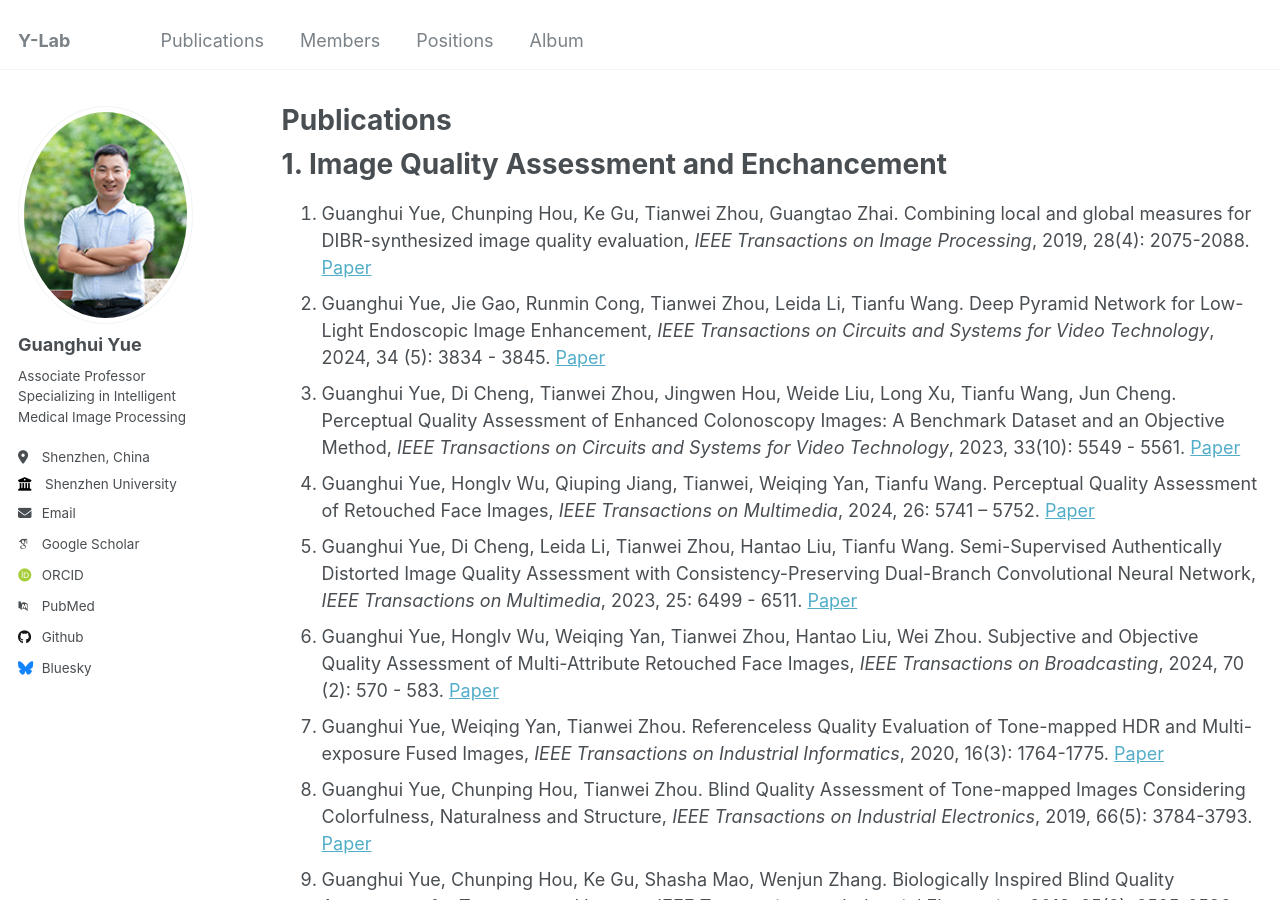
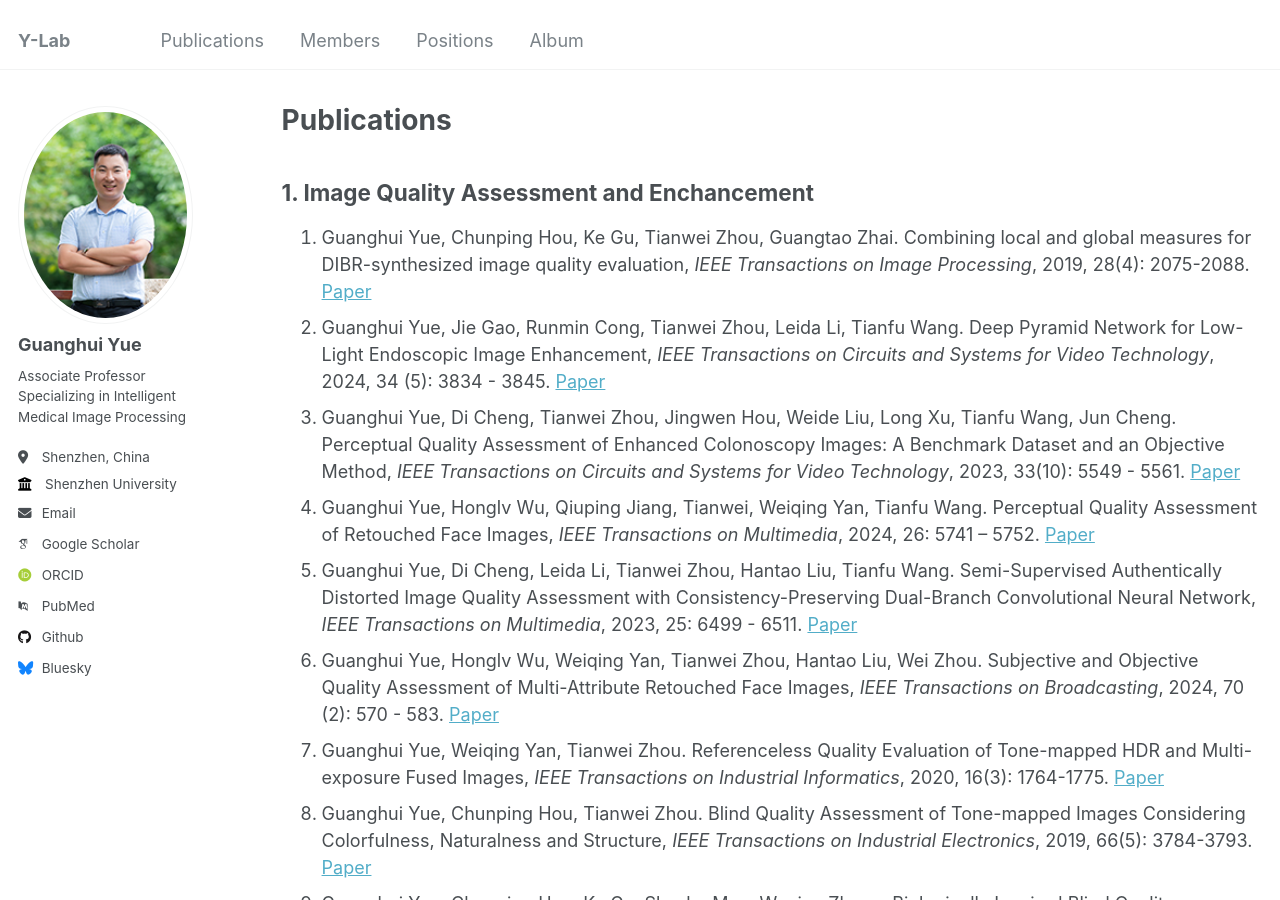
Before and after one commit to Guanghui-Yue/Guanghui-Yue.github.io, a Jekyll site: the page built from _pages/publication.md, in a window 1280 px wide and 900 px high. Built offline with Jekyll 4.4.1, drawn with Linux system fonts in a browser that asks for light colours; some web fonts are replaced.

```diff
--- a/_pages/publication.md
+++ b/_pages/publication.md
@@ -5,7 +5,7 @@ permalink: /publications/
 author_profile: true
 ---
 
-# 1. Image Quality Assessment and Enchancement
+## 1. Image Quality Assessment and Enchancement
 1. Guanghui Yue, Chunping Hou, Ke Gu, Tianwei Zhou, Guangtao Zhai. Combining local and global measures for DIBR-synthesized image quality evaluation, <em>IEEE Transactions on Image Processing</em>, 2019, 28(4): 2075-2088. [Paper](https://ieeexplore.ieee.org/abstract/document/8491300/)
 2. Guanghui Yue, Jie Gao, Runmin Cong, Tianwei Zhou, Leida Li, Tianfu Wang. Deep Pyramid Network for Low-Light Endoscopic Image Enhancement, <em>IEEE Transactions on Circuits and Systems for Video Technology</em>, 2024, 34 (5): 3834 - 3845. [Paper](https://ieeexplore.ieee.org/abstract/document/10274690/)
 3. Guanghui Yue, Di Cheng, Tianwei Zhou, Jingwen Hou, Weide Liu, Long Xu, Tianfu Wang, Jun Cheng. Perceptual Quality Assessment of Enhanced Colonoscopy Images: A Benchmark Dataset and an Objective Method, <em>IEEE Transactions on Circuits and Systems for Video Technology</em>, 2023, 33(10): 5549 - 5561. [Paper](https://ieeexplore.ieee.org/abstract/document/10078370/)
@@ -26,7 +26,7 @@ author_profile: true
 18. Tianwei Zhou, Songbai Tan, Gang Li, Shishun Tian, Chang Tang, Zhihua Wang, Guanghui Yue<sup>*</sup> (Corresponding author). Retouched Face Image Quality Assessment Based on Differential Perception and Textual Prompt, <em>IEEE Transactions on Broadcasting</em>, 2024, accepted, in press, DOI: 10.1109/TBC.2024.3447454.
 
 
-# 2. Medical Image Classification
+## 2. Medical Image Classification
 1. Guanghui Yue, Peishan Wei, Tianwei Zhou, Qiuping Jiang, Weiqing Yan, Tianfu Wang. Toward Multi-Center Skin Lesion Classification Using Deep Neural Network with Adaptively Weighted Balance Loss, <em>IEEE Transactions on Medical Imaging</em>, 2023, 42(1): 119-131. [Paper](https://ieeexplore.ieee.org/abstract/document/9878129/)
 2. Guanghui Yue, Peishan Wei, Yun Liu, Yu Luo, Jingfeng Du, Tianfu Wang. Automated Endoscopic Image Classification via Deep Neural Network With Class Imbalance Loss, <em>IEEE Transactions on Instrumentation and Measurement</em>, 2023, 72: 1-11. [Paper](https://ieeexplore.ieee.org/abstract/document/10091194/) (ESI)
 3. Guanghui Yue<sup>#</sup>, Peishan Wei<sup>#</sup> (Equal contribution), Tianwei Zhou, Youyi Song, Cheng Zhao, Tianfu Wang, Baiying Lei. Specificity-aware Federated Learning with Dynamic Feature Fusion Network for Imbalanced Medical Image Classification, <em>IEEE Journal of Biomedical and Health Informatics</em>, 2023, accepted, in press, DOI: 10.1109/JBHI.2023. 3319516. [Paper](https://ieeexplore.ieee.org/abstract/document/10264099/)
@@ -34,7 +34,7 @@ author_profile: true
 5. Guanghui Yue, Yuan Li, Tianwei Zhou, Xiaoyan Zhou, Yun Liu, Tianfu Wang. Attention-Driven Cascaded Network for Diabetic Retinopathy Grading from Fundus Images, <em>Biomedical Signal Processing and Control</em>, 2023, 80: 104370. [Paper](https://www.sciencedirect.com/science/article/pii/S1746809422008242)
 
 
-# 3. Medical Image Segmentation
+## 3. Medical Image Segmentation
 1. Guanghui Yue, Houlu Xiao, Hai Xie, Tianwei Zhou, Wei Zhou, Weiqing Yan, Baoquan Zhao, Qiuping Jiang. Dual-Constraint Coarse-to-Fine Network for Camouflaged Object Detection, <em>IEEE Transactions on Circuits and Systems for Video Technology</em>, 2024, 34 (5): 3286 - 3298. [Paper](https://ieeexplore.ieee.org/abstract/document/10262011/)
 2. Guanghui Yue, Shangjie Wu, et al.. Progressive Region-to-Boundary Exploration Network for Camouflaged Object Detection, <em>IEEE Transactions on Multimedia</em>, 2024, accepted, in press.
 3. Guanghui Yue, Houlu Xiao, et al.. Progressive Feature Enhancement Network for Automated Colorectal Polyp Segmentation, <em>IEEE Transactions on Automation Science and Engineering</em>, 2024, accepted, in press, DOI: 10.1109/TASE.2024.3430896.
@@ -46,6 +46,6 @@ author_profile: true
 9. Guanghui Yue, Wanwan Han, Bin Jiang, Tianwei Zhou, Runmin Cong, Tianfu Wang. Boundary Constraint Network with Cross Layer Feature Integration for Polyp Segmentation, <em>IEEE Journal of Biomedical and Health Informatics</em>, 2022, 26(8): 4090 - 4099. [Paper](https://ieeexplore.ieee.org/abstract/document/9772424/)
 10. Guanghui Yue, Guibin Zhuo, Weiqing Yan, Tianwei Zhou, Chang Tang, Peng Yang, Tianfu Wang. Boundary Uncertainty Aware Network for Automated Polyp Segmentation, <em>Neural Networks</em>, 2024, 170: 390-404. [Paper](https://www.sciencedirect.com/science/article/pii/S0893608023006731)
 
-# 4. Others
+## 4. Others
 1. Weiqing Yan, Meiqi Gu, Jinlai Ren, Guanghui Yue<sup>*</sup> (Corresponding author), Zhaowei Liu, Jindong Xu. Collaborative Structure and Feature Learning for Multi-view Clustering, <em>Information Fusion</em>, 2023, 98: 101832. [Paper](https://www.sciencedirect.com/science/article/pii/S1566253523001483) (ESI)
 2. Weiqing Yan, Meiqi Gu, Jinlai Ren, Guanghui Yue<sup>*</sup> (Corresponding author), et al., FVIFormer: Flow-Guided Global-Local Aggregation Transformer Network for Video Inpainting, <em>IEEE Journal on Emerging and Selected Topics in Circuits and Systems</em>, 2024, 14(2): 235 - 244.
```
